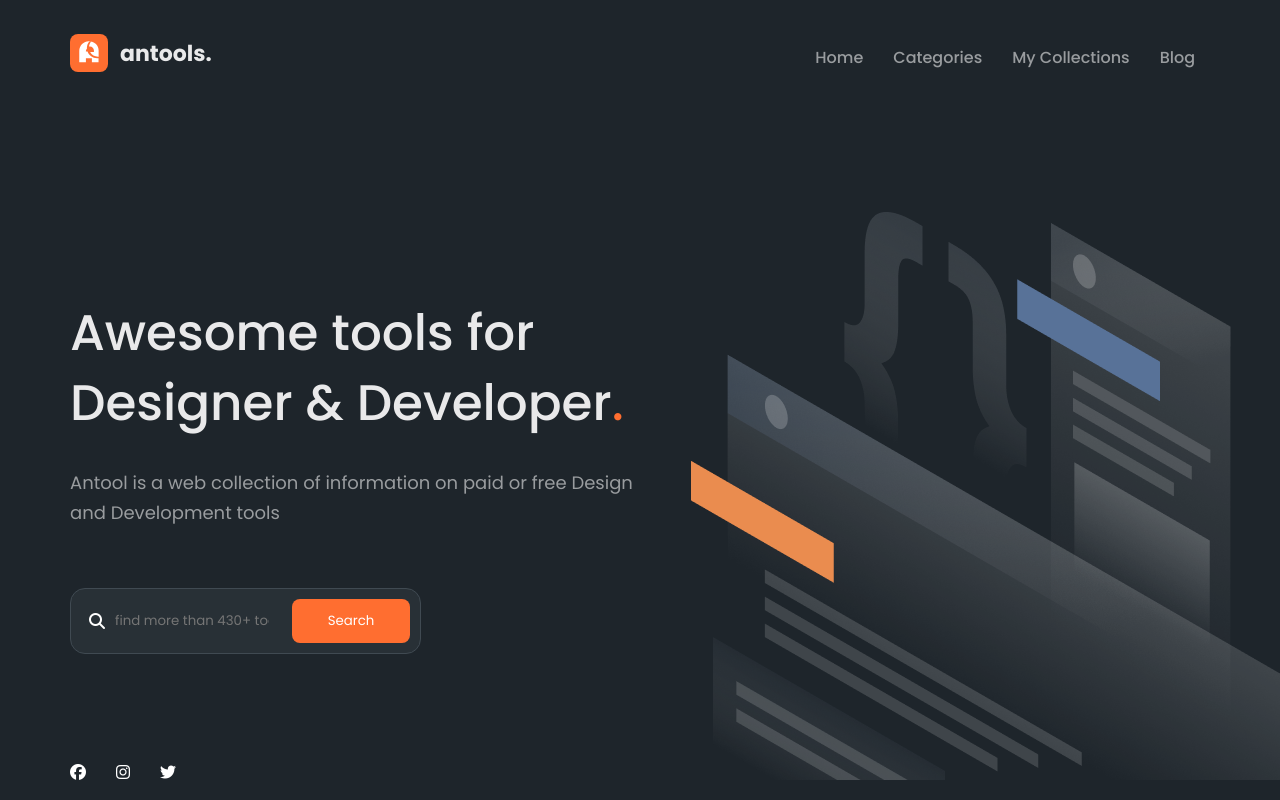
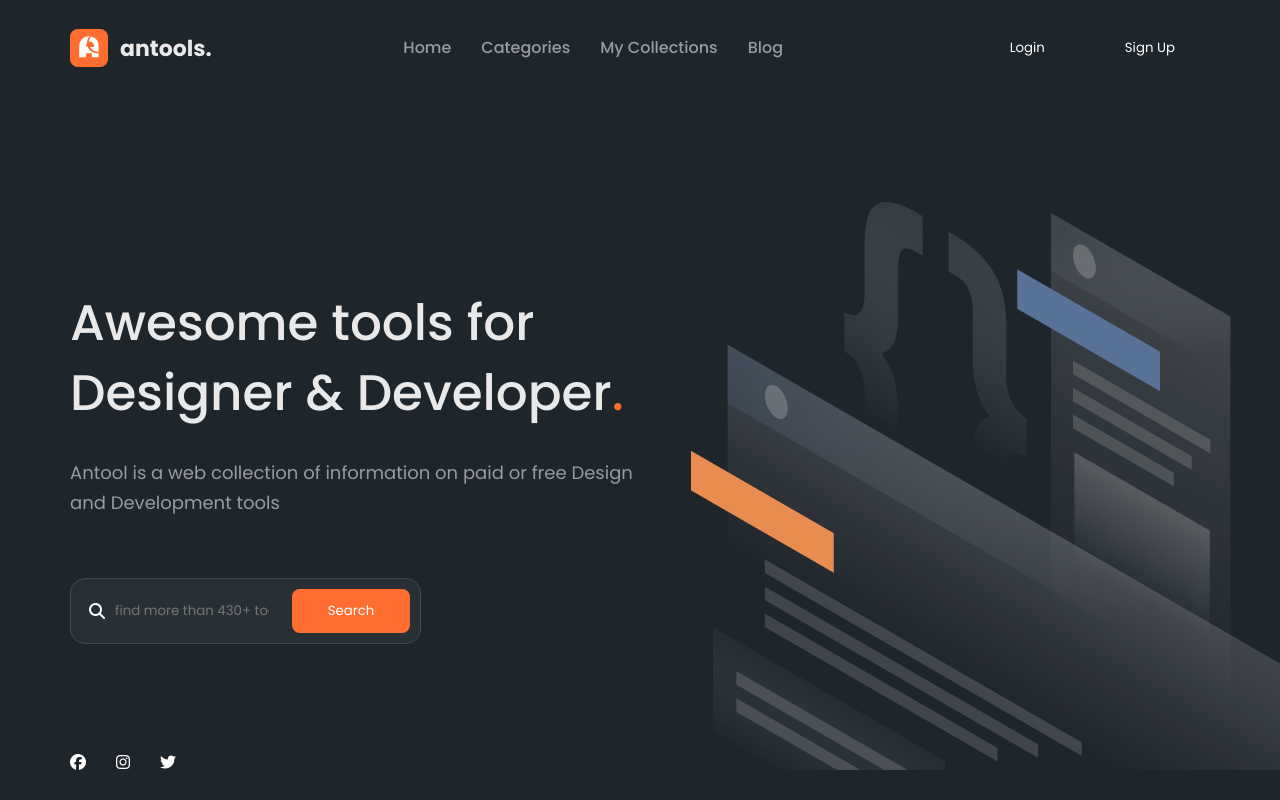
Before and after one commit to kraiviks/antools-landing-page, a plain HTML site: page src/index.html in a window 1280 px wide. Shown: the top 800 px of the page. Drawn offline with nearby package versions, Linux system fonts and the light colour scheme.

Commit message:
@media 768+ show auth, added mergin:0 to nav

```diff
--- a/src/scss/style.scss
+++ b/src/scss/style.scss
@@ -145,6 +145,7 @@ body {
 			flex-direction: row;
 			justify-content: center;
 			align-items: center;
+			margin: 0;
 		}
 
 		.nav__menu {
@@ -152,6 +153,7 @@ body {
 		}
 		.auth {
 			margin: 0;
+			display: flex !important;
 			.btn {
 				padding: 8px 10px;
 			}
```
Also changed, not shown: src/css/style.css, 1 other file.
